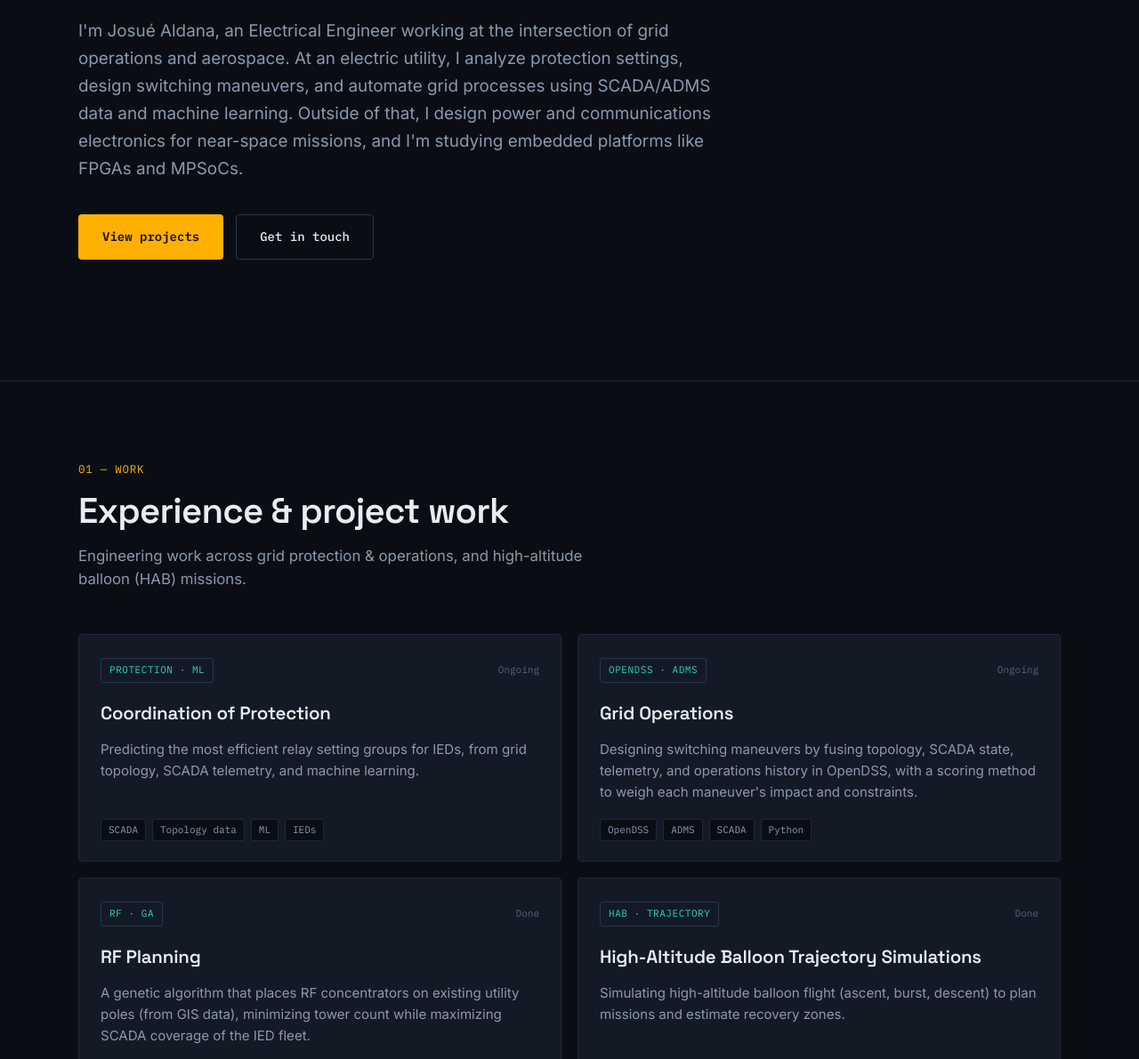
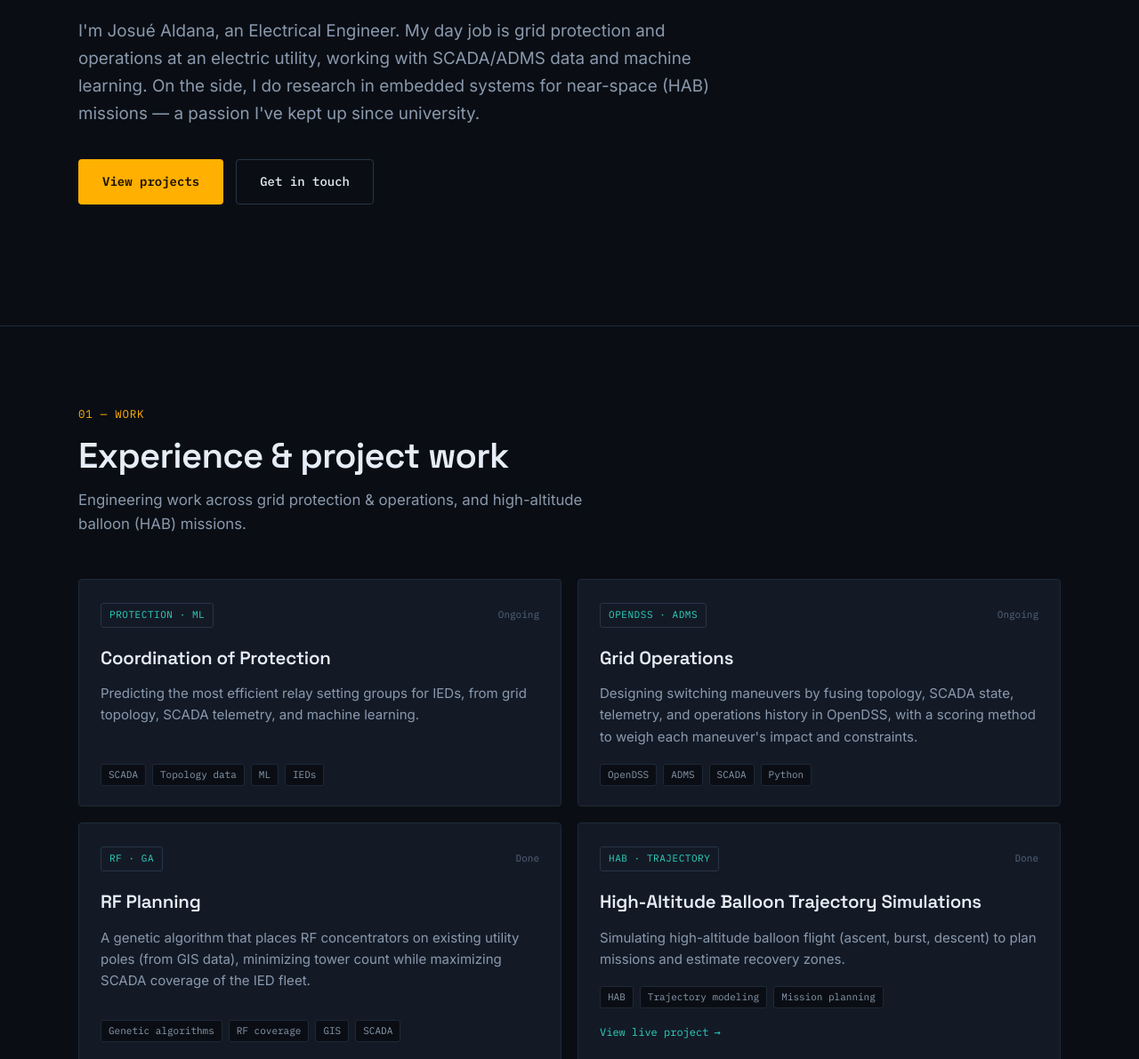
Before and after one commit to scitechlab-dev/scitechlab-dev-site, a plain HTML site: page index.html in a window 1280 px wide. Shown: the part 429-1620 px from the top of the page at 89% size. Drawn offline with Linux system fonts and the light colour scheme.

Commit message:
Shorten and humble hero intro; link HAB trajectory project to hab.scitechlab-dev.com

```diff
--- a/assets/style.css
+++ b/assets/style.css
@@ -195,6 +195,15 @@ a { color: inherit; text-decoration: none; }
   background: var(--bg); border: 1px solid var(--line); padding: 3px 8px; border-radius: 3px;
 }
 
+.card p.card-link { flex: 0 0 auto; margin: 14px 0 0; }
+.card-link a {
+  font-family: var(--mono); font-size: 12px; color: var(--accent-2);
+  display: inline-flex; align-items: center; gap: 6px; transition: color 0.2s ease;
+}
+.card-link a:hover { color: var(--accent); }
+.card-link a span { transition: transform 0.2s ease; display: inline-block; }
+.card-link a:hover span { transform: translateX(3px); }
+
 .current-learning { margin-top: 36px; }
 .current-learning h3 {
   font-family: var(--display); font-weight: 600; font-size: 0.95rem;
--- a/index.html
+++ b/index.html
@@ -48,11 +48,9 @@
         <span class="accent">grid</span> to <span class="accent">near space</span>.
       </h1>
       <p class="hero-lede">
-        I'm Josué Aldana, an Electrical Engineer working at the intersection of grid operations and
-        aerospace. At an electric utility, I analyze protection settings, design switching maneuvers, and
-        automate grid processes using SCADA/ADMS data and machine learning. Outside of that, I design power
-        and communications electronics for near-space missions, and I'm studying embedded platforms like
-        FPGAs and MPSoCs.
+        I'm Josué Aldana, an Electrical Engineer. My day job is grid protection and operations at an
+        electric utility, working with SCADA/ADMS data and machine learning. On the side, I do research in
+        embedded systems for near-space (HAB) missions — a passion I've kept up since university.
       </p>
       <div class="hero-actions">
         <a class="btn btn-primary" href="#work">View projects</a>
@@ -118,6 +116,7 @@
           <ul class="stack">
             <li>HAB</li><li>Trajectory modeling</li><li>Mission planning</li>
           </ul>
+          <p class="card-link"><a href="https://hab.scitechlab-dev.com" target="_blank" rel="noopener">View live project <span aria-hidden="true">→</span></a></p>
         </article>
 
         <article class="card" data-domain="HAB / Aerospace">
```
